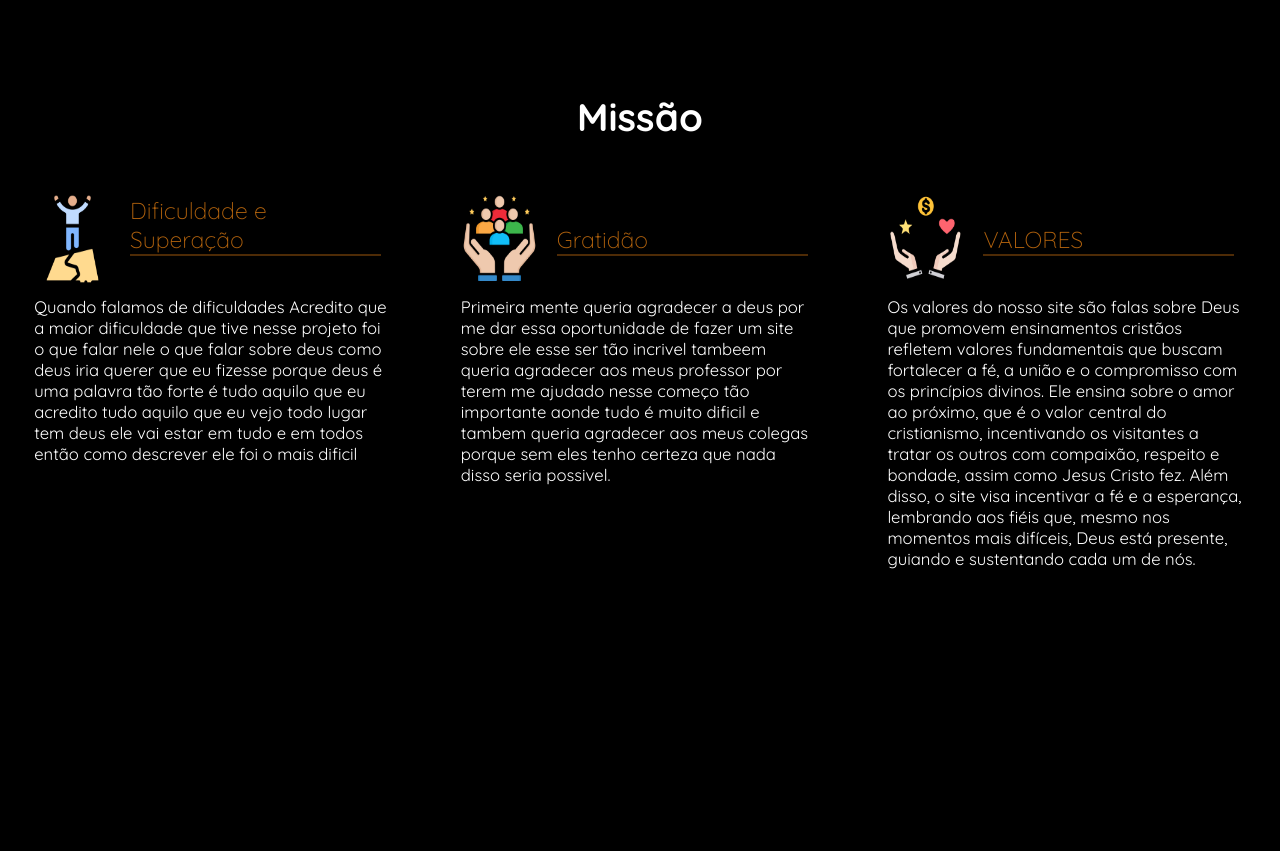
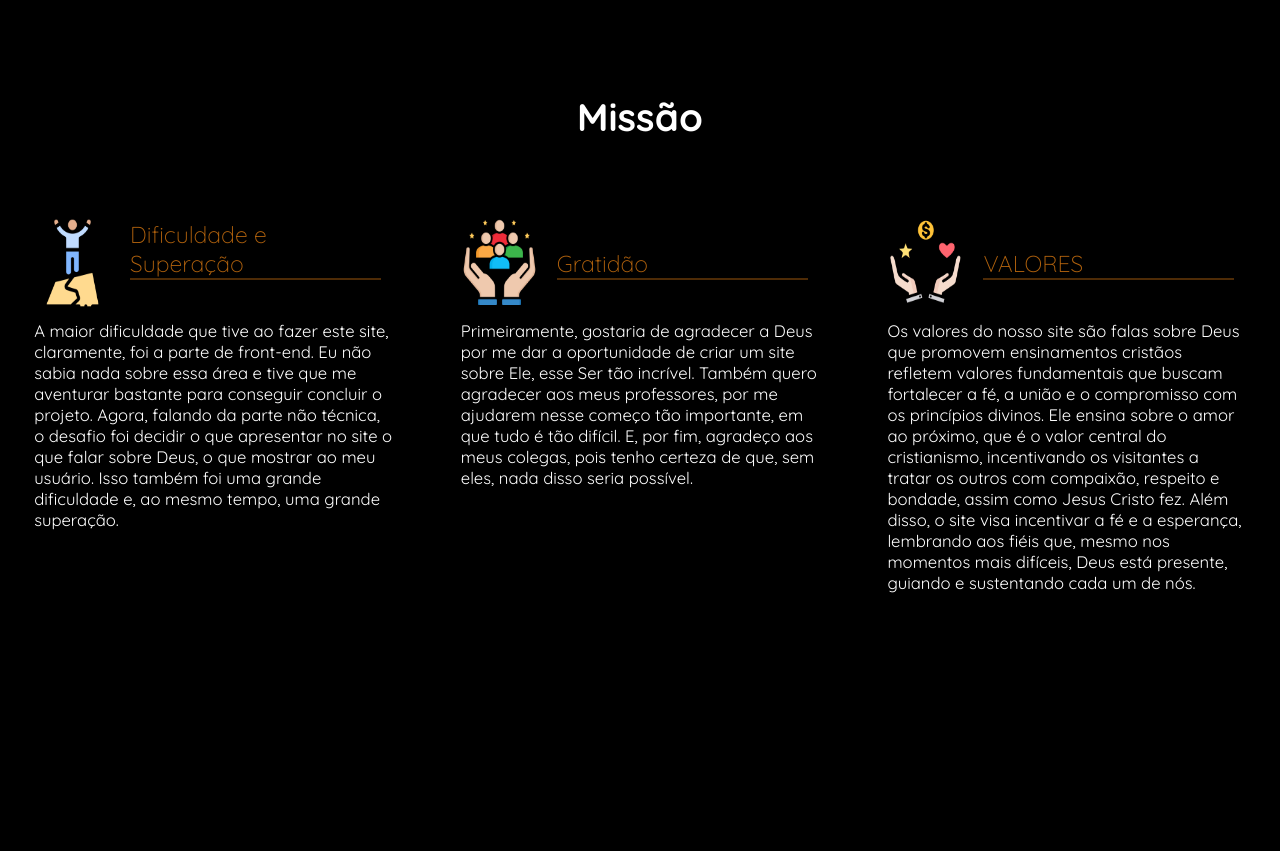
Before and after one commit to Vinicius-Melo-Rezende/Projeto_Individual, a website: page public/index.html in a window 1280 px wide. Shown: the part 1889-2740 px from the top of the page. Drawn offline with Linux system fonts and the light colour scheme.

Commit message:
Ultimos ajustes no css do site

```diff
--- a/public/index.html
+++ b/public/index.html
@@ -107,8 +107,8 @@
                         <span class="titleMVV">Dificuldade e Superação</span>
                     </div>
                 </div>
-                <p class="p_MVV">Quando falamos de dificuldades Acredito que a maior dificuldade que tive nesse projeto foi o que falar nele o que falar sobre deus como deus iria querer que eu fizesse porque deus é
-                    uma palavra tão forte é tudo aquilo que eu acredito tudo aquilo que eu vejo todo lugar tem deus ele vai estar em tudo e em todos então como descrever ele foi o mais dificil
+                <p class="p_MVV">A maior dificuldade que tive ao fazer este site, claramente, foi a parte de front-end. Eu não sabia nada sobre essa área e tive que me aventurar bastante para conseguir concluir o projeto.
+                    Agora, falando da parte não técnica, o desafio foi decidir o que apresentar no site o que falar sobre Deus, o que mostrar ao meu usuário. Isso também foi uma grande dificuldade e, ao mesmo tempo, uma grande superação.
                 </p>
             </div>
             <div class="containerMVV">
@@ -118,8 +118,8 @@
                         <span class="titleMVV">Gratidão</span>
                     </div>
                 </div>
-                <p class="p_MVV">Primeira mente queria agradecer a deus por me dar essa oportunidade de fazer um site sobre ele esse ser tão incrivel tambeem queria agradecer aos meus professor por terem me ajudado nesse começo
-                    tão importante aonde tudo é muito dificil e tambem queria agradecer aos meus colegas porque sem eles tenho certeza que nada disso seria possivel.</p>
+                <p class="p_MVV">Primeiramente, gostaria de agradecer a Deus por me dar a oportunidade de criar um site sobre Ele, esse Ser tão incrível. Também quero agradecer aos meus professores, por me ajudarem nesse começo tão importante, em que tudo é tão difícil.
+                     E, por fim, agradeço aos meus colegas, pois tenho certeza de que, sem eles, nada disso seria possível.</p>
             </div>
             <div class="containerMVV">
                 <div class="containerTitleMVV">
--- a/public/styles/styles.css
+++ b/public/styles/styles.css
@@ -192,6 +192,7 @@ header {
     display: flex;
     justify-content: space-around;
     background-color: #000;
+    padding-top: 3vh;
 }
 
 .containerMVV {
```
Also changed, not shown: public/styles/style_Quiz.css (+4 -4 lines), public/assets/imagemDeus.png (deleted), 2 other files.
